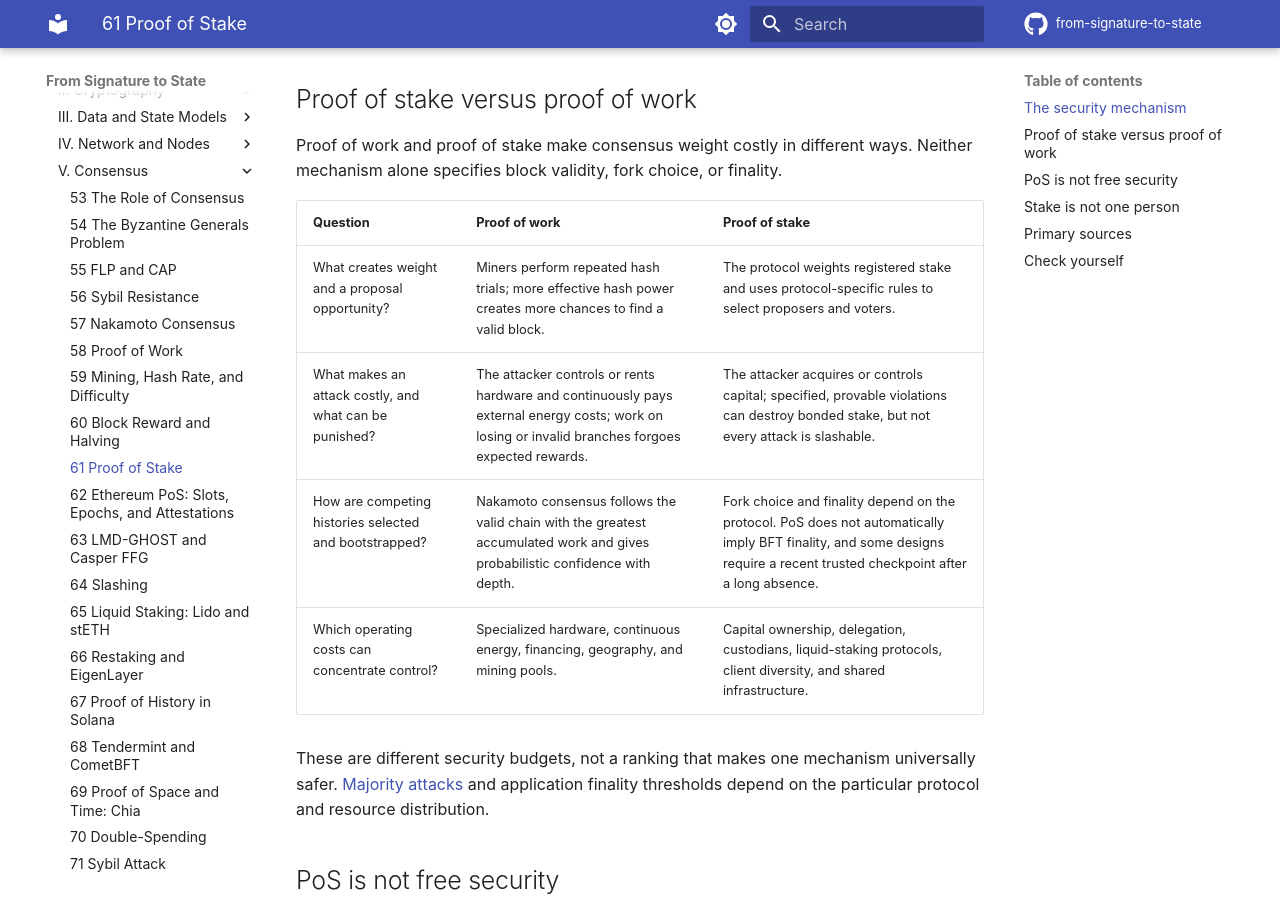
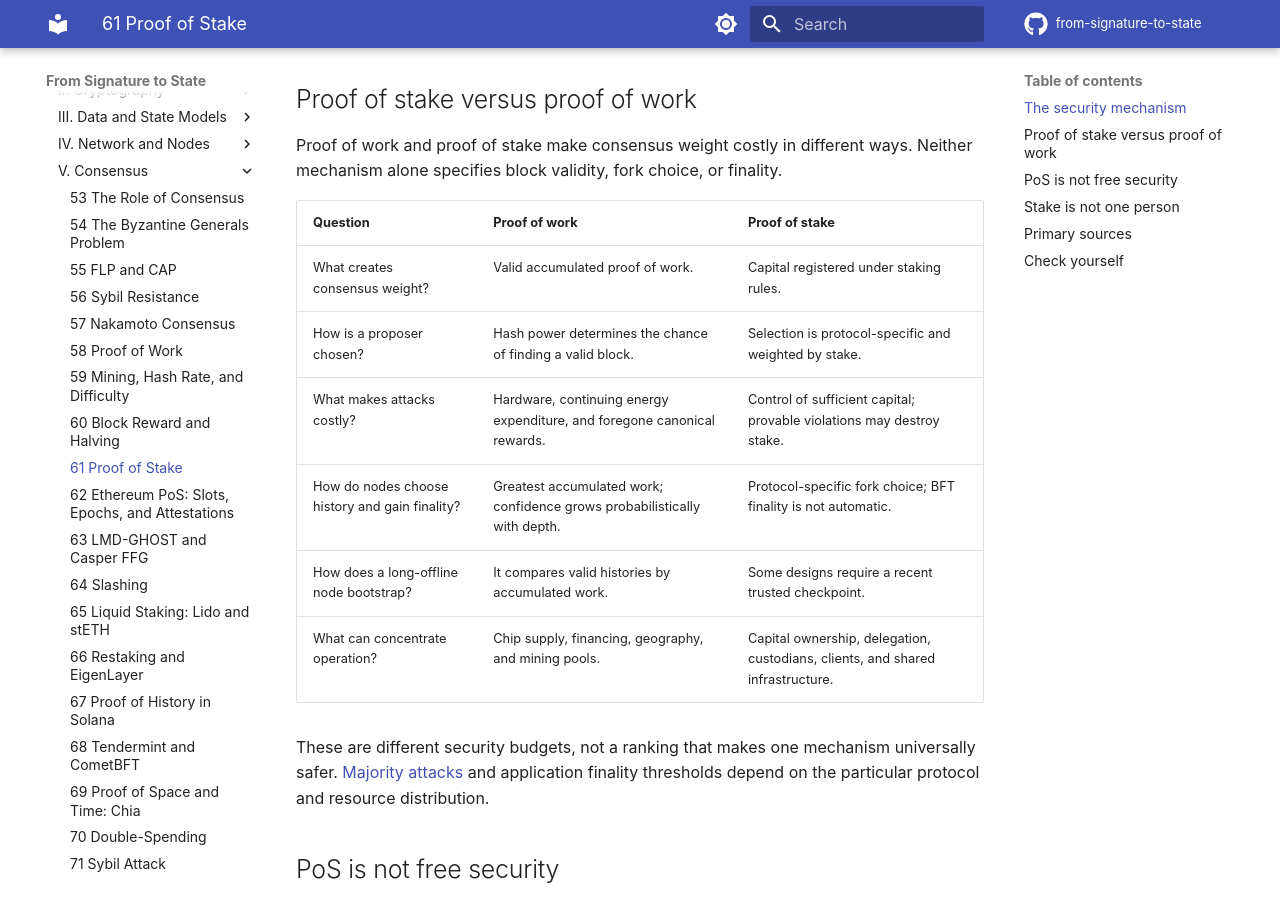
Before and after one commit to Vastargazing/from-signature-to-state, an MkDocs documentation site: the page built from docs/topics/061-proof-of-stake.md, in a window 1280 px wide and 900 px high, scrolled down 755 px. Built offline with MkDocs 1.6.1 and Material for MkDocs 9.7.7, drawn with Linux system fonts in a browser that asks for light colours; some web fonts are replaced; comment, search, counter and statistics services are not loaded.

Commit message:
Tighten proof comparison table

```diff
--- a/docs/topics/061-proof-of-stake.md
+++ b/docs/topics/061-proof-of-stake.md
@@ -24,10 +24,12 @@ Proof of work and proof of stake make consensus weight costly in different ways.
 
 | Question | Proof of work | Proof of stake |
 |---|---|---|
-| What creates weight and a proposal opportunity? | Miners perform repeated hash trials; more effective hash power creates more chances to find a valid block. | The protocol weights registered stake and uses protocol-specific rules to select proposers and voters. |
-| What makes an attack costly, and what can be punished? | The attacker controls or rents hardware and continuously pays external energy costs; work on losing or invalid branches forgoes expected rewards. | The attacker acquires or controls capital; specified, provable violations can destroy bonded stake, but not every attack is slashable. |
-| How are competing histories selected and bootstrapped? | Nakamoto consensus follows the valid chain with the greatest accumulated work and gives probabilistic confidence with depth. | Fork choice and finality depend on the protocol. PoS does not automatically imply BFT finality, and some designs require a recent trusted checkpoint after a long absence. |
-| Which operating costs can concentrate control? | Specialized hardware, continuous energy, financing, geography, and mining pools. | Capital ownership, delegation, custodians, liquid-staking protocols, client diversity, and shared infrastructure. |
+| What creates consensus weight? | Valid accumulated proof of work. | Capital registered under staking rules. |
+| How is a proposer chosen? | Hash power determines the chance of finding a valid block. | Selection is protocol-specific and weighted by stake. |
+| What makes attacks costly? | Hardware, continuing energy expenditure, and foregone canonical rewards. | Control of sufficient capital; provable violations may destroy stake. |
+| How do nodes choose history and gain finality? | Greatest accumulated work; confidence grows probabilistically with depth. | Protocol-specific fork choice; BFT finality is not automatic. |
+| How does a long-offline node bootstrap? | It compares valid histories by accumulated work. | Some designs require a recent trusted checkpoint. |
+| What can concentrate operation? | Chip supply, financing, geography, and mining pools. | Capital ownership, delegation, custodians, clients, and shared infrastructure. |
 
 These are different security budgets, not a ranking that makes one mechanism universally safer. [Majority attacks](072-51-percent-attack-and-reorganization.md) and application finality thresholds depend on the particular protocol and resource distribution.
 
```
